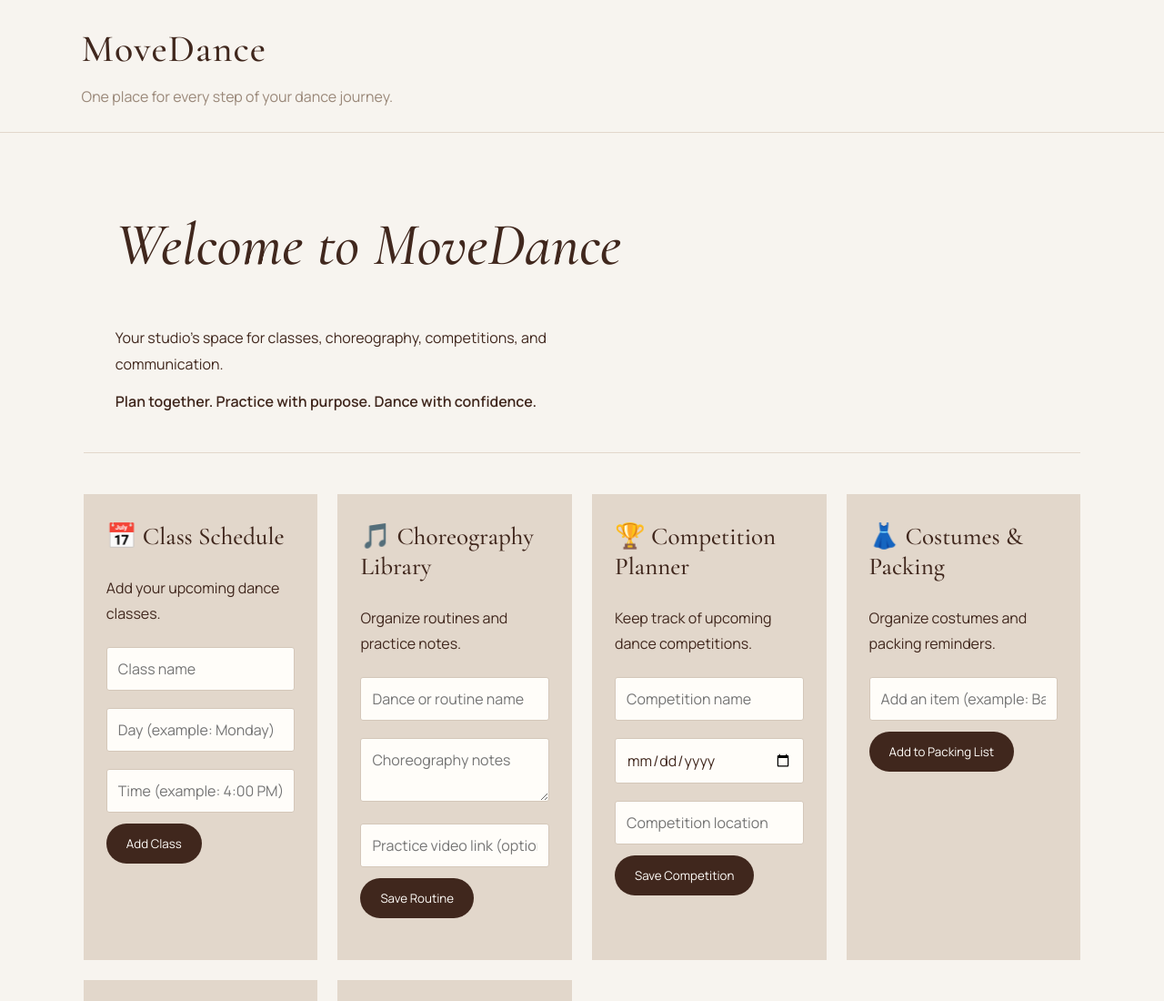
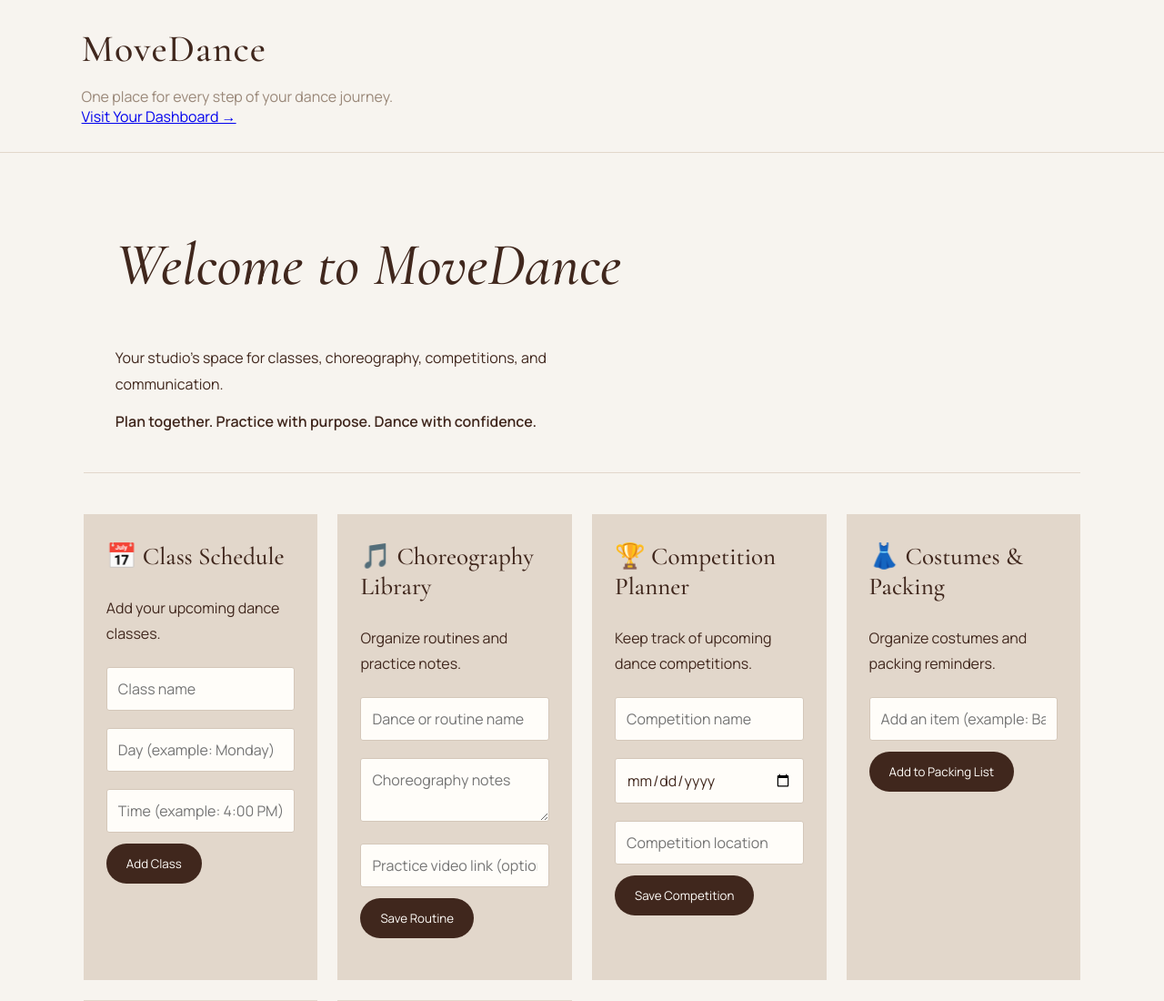
Before and after one commit to gheyward910-alt/MoveDance, a plain HTML site: page index.html in a window 1280 px wide. Shown: the top 1100 px of the page at 91% size. Drawn offline with nearby package versions, Linux system fonts and the light colour scheme.

Commit message:
Update index.html

```diff
--- a/index.html
+++ b/index.html
@@ -165,9 +165,10 @@
 
 </head>
 <body>
-  <header>
+<header>
     <h1>MoveDance</h1>
     <p>One place for every step of your dance journey.</p>
+    <a href="dashboard.html">Visit Your Dashboard →</a>
   </header>
 
   <main>
```
